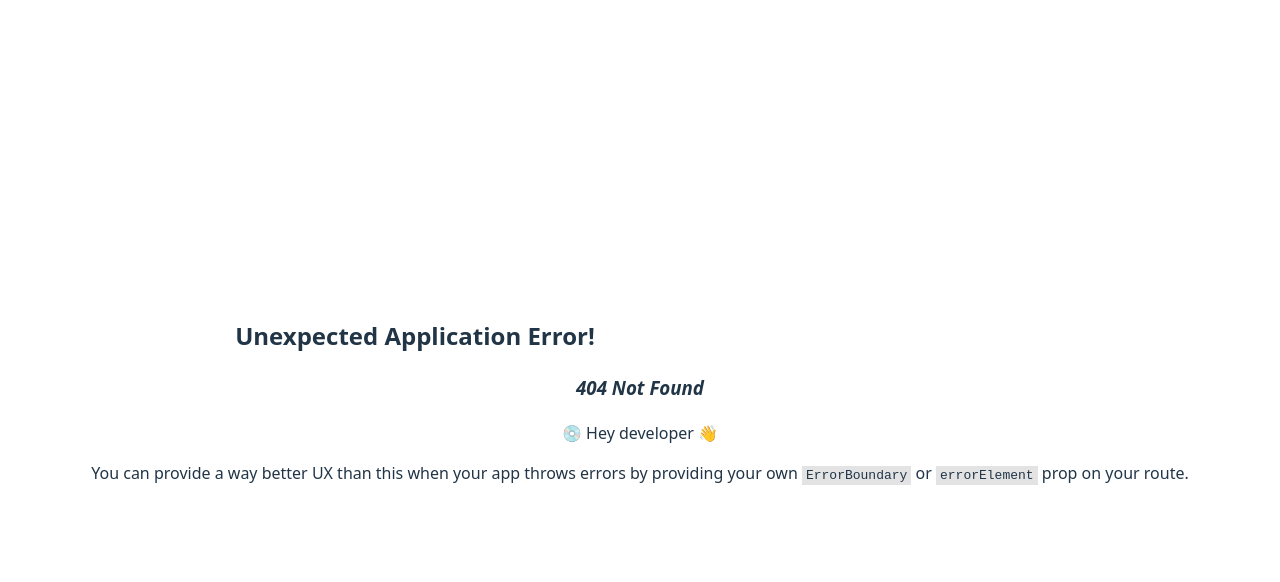
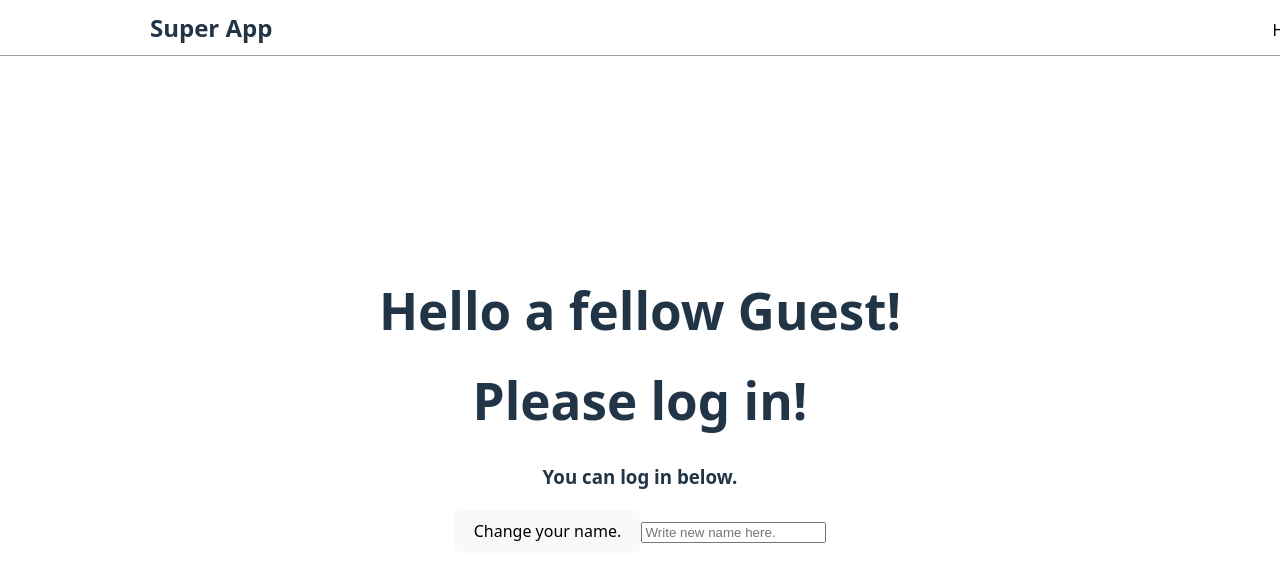
Before and after one commit to 1Malarka/React-Learning, a React (Vite) app in the folder Navigation-router/: page /App3 in a window 1280 px wide. Before the commit this address had no page. Shown: the top 582 px of the page. Built offline with nearby package versions, Linux system fonts and the light colour scheme.

Commit message:
Announcing a functional mini-state Managment app, that i've build from scratch!

```diff
--- a/Navigation-router/src/App.jsx
+++ b/Navigation-router/src/App.jsx
@@ -3,6 +3,7 @@ import { createBrowserRouter, RouterProvider, Outlet, Link  } from "react-router
 import App0 from "./myOtherProjects/App0";
 import App1 from "./myOtherProjects/App1";
 import App2 from "./myOtherProjects/App2";
+import App3 from "./myOtherProjects/App3";
 
 function Layout() {
   return (
@@ -14,7 +15,8 @@ function Layout() {
           <Link to="/">Home</Link> |{" "}
           <Link to="/App0">App1</Link> |{" "}
           <Link to="/App1">App2</Link> |{" "}
-          <Link to="/App2">App3</Link>
+          <Link to="/App2">App3</Link> |{" "}
+          <Link to="/App3">App4</Link>
         </nav>
         </div>
       </header>
@@ -37,6 +39,7 @@ const router = createBrowserRouter([
       { path: "/App0", element: <App0 /> },
       { path: "/App1", element: <App1 /> },
       { path: "/App2", element: <App2 /> },
+      { path: "/App3", element: <App3 /> },
     ],
   },
 ]);
--- /dev/null
+++ b/Navigation-router/src/myOtherProjects/App3.jsx
@@ -0,0 +1,72 @@
+import { useState, createContext, useContext, useRef } from "react";
+
+const AppContext = createContext();
+
+function App() {
+const [user, setUser] = useState("Guest");
+let inputValue = useRef(null);
+
+function UserProfile() {
+  const [user] = useContext(AppContext);
+  console.log(user)
+  if (user === "Guest") {
+    return <h1>Please log in!</h1>
+  }
+  return <h1>Oooh, hello {user}, haven't seen for a while!</h1>;
+}
+
+function ChangeName() {
+  if (inputValue.current.value === "") {
+    alert("Check console log (F12)")
+    console.log("Can't set nothing to name!")
+    return
+  }
+  const newName = inputValue.current.value;
+  setUser(newName);
+  console.log("Change name to ", newName);
+  inputValue.current.value = "";
+}
+
+function CheckLogin() {
+  const [user] = useContext(AppContext)
+  if (user == 'Guest') {
+    return <h3>You can log in below.</h3>
+  } else {
+  return <h3>Your name is too boring? Change it!</h3>
+  }
+}
+
+function GotSomething() {
+  const [user] = useContext(AppContext)
+  if (user != 'Guest') {
+    return <div><h3>Got something to do on a different account?</h3><button onClick={logOut}>Logout</button></div>
+  } else {
+  return null;
+  }
+}
+
+function logOut(){
+  setUser("Guest")
+}
+
+return (
+  <>
+  <AppContext.Provider value={[user, setUser]}>
+    <div>
+      <h1>Hello a fellow {user}! </h1>
+      <UserProfile />
+      <CheckLogin />
+      <button onClick={ChangeName}>Change your name.</button>
+      <input
+      type="text"
+      placeholder="Write new name here."
+      ref={inputValue}
+      />
+      <GotSomething />
+    </div>
+  </AppContext.Provider>
+  </>
+)
+}
+
+export default App;
```
